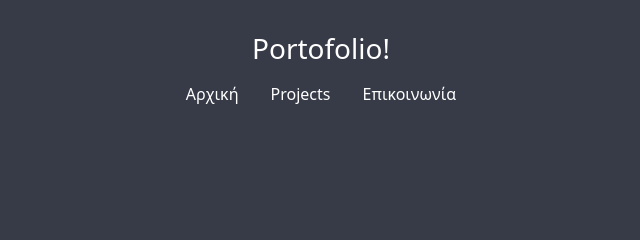
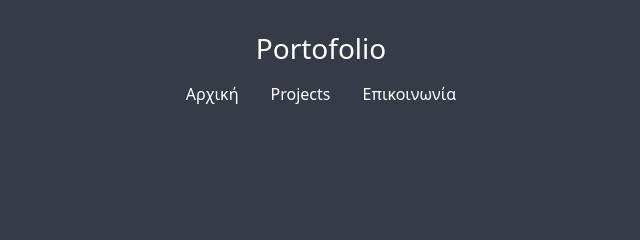
Before and after one commit to konkornarakis/Personal, a plain HTML site: page index.html in a window 1280 px wide. Shown: the top 240 px of the page, 319-959 px from the left. Drawn offline with nearby package versions, Linux system fonts and the light colour scheme.

Commit message:
Update index.html

```diff
--- a/index.html
+++ b/index.html
@@ -20,7 +20,7 @@
       class="container-fluid d-flex flex-column p-3 mx-auto h-100 text-center text-white"
     >
       <header class="mb-auto pt-3">
-        <h3 class="masthead-brand">Portofolio!</h3>
+        <h3 class="masthead-brand">Portofolio</h3>
         <nav class="nav nav-masthead justify-content-center">
           <a class="nav-link active text-white" href="#">Αρχική</a>
           <a class="nav-link text-white" href="#">Projects</a>
```
